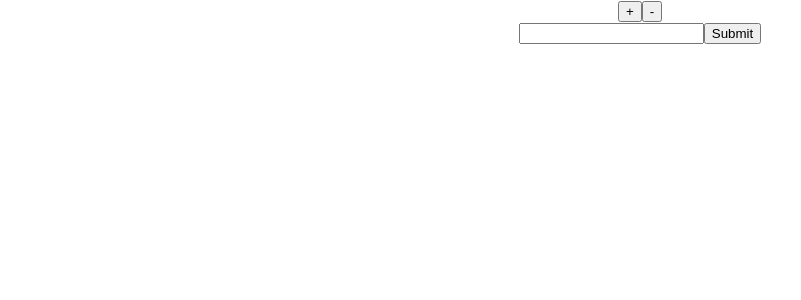
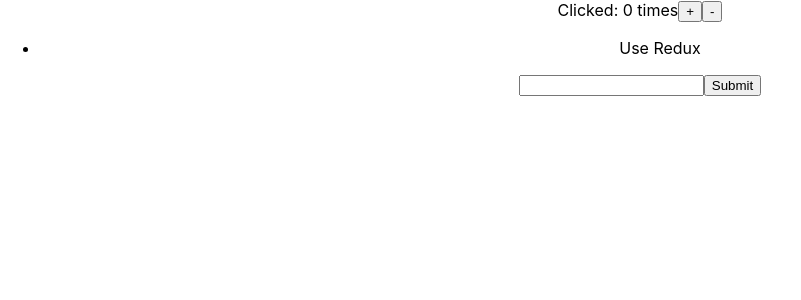
Before and after one commit to hanbeulYou/redux-study, a React (Create React App) app in the folder react-redux-app/: page / in a window 1280 px wide. Shown: the top 300 px of the page, without its empty margins (0-801 px from the left). Built offline with nearby package versions, Linux system fonts and the light colour scheme.

Commit message:
feat: redux useSelector 적용

```diff
--- a/react-redux-app/src/App.tsx
+++ b/react-redux-app/src/App.tsx
@@ -1,5 +1,7 @@
 import React, { useState } from 'react';
+import { useSelector } from 'react-redux';
 import './App.css';
+import { RootState } from './reducer';
 
 type Props = {
   value: any;
@@ -8,6 +10,9 @@
 }
 
 function App({value, onIncrement, onDecrement}: Props) {
+  const counter = useSelector((state: RootState) => state.counter);
+  const todos: string[] = useSelector((state: RootState) => state.todos);
+
   const [todoValue, setTodoValue] = useState("");
   const handleChange = (e: React.ChangeEvent<HTMLInputElement>) => {
     setTodoValue(e.target.value);
@@ -19,13 +24,22 @@
 
   return (
     <div className="App">
-      {/* Clicked: {value} times */}
+      Clicked: {counter} times
       <button onClick={onIncrement}>
         +
       </button>
       <button onClick={onDecrement}>
         -
       </button>
+
+      <ul>
+        {todos.map((todo, index) => (
+          <li key={index}>
+            {todo}
+          </li>
+        ))}
+      </ul>
+
       <form onSubmit={addTodo}>
         <input type="text" value={todoValue} onChange={handleChange} />
         <input type="submit" />
--- a/react-redux-app/src/reducer/index.tsx
+++ b/react-redux-app/src/reducer/index.tsx
@@ -8,3 +8,5 @@
 })
 
 export default rootReducer;
+
+export type RootState = ReturnType<typeof rootReducer>
```
